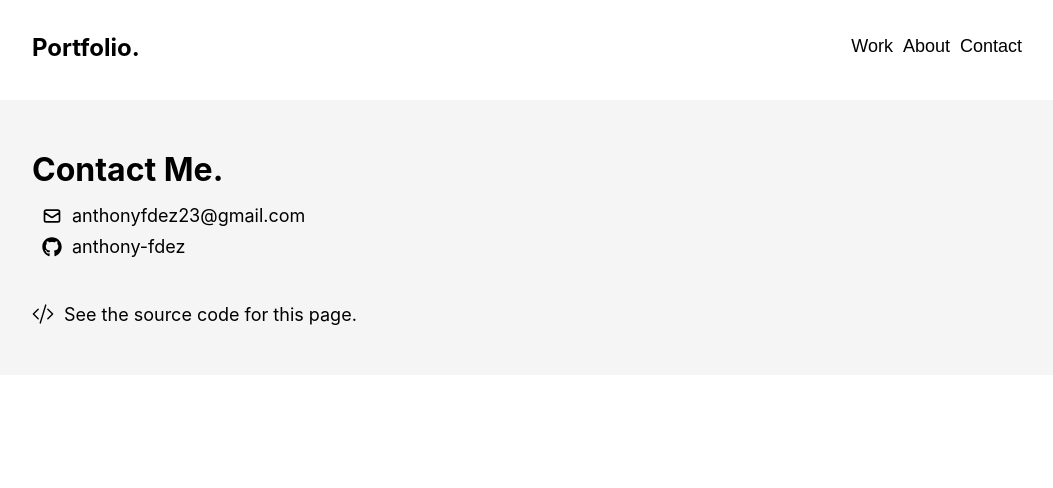
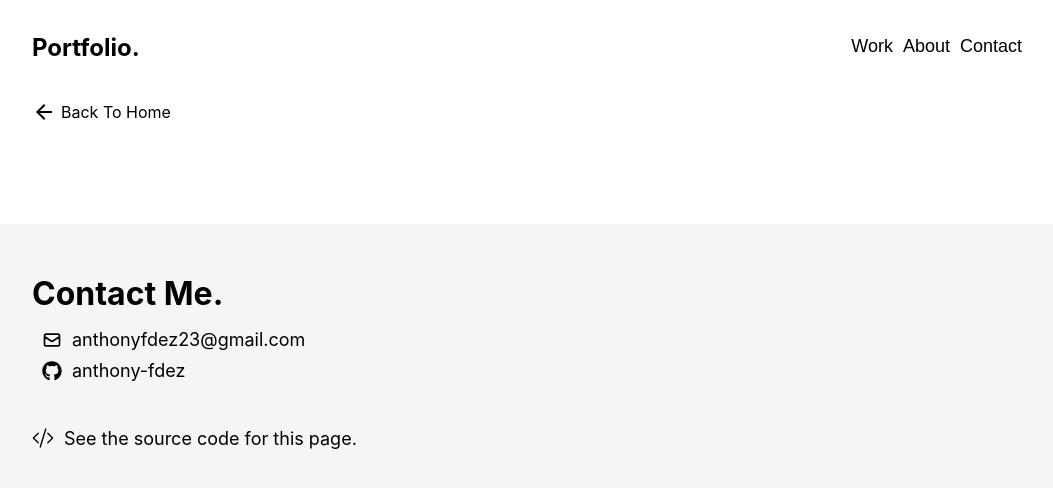
Before and after one commit to anthony-fdez/portfolio, a Next.js app: page /basketball-center in a window 1280 px wide. Shown: the top 488 px of the page, without its empty margins (108-1161 px from the left). Built offline with nearby package versions, Linux system fonts and the light colour scheme.

Commit message:
Added back to home button

```diff
--- /dev/null
+++ b/components/backToHomeButton/backToHomeButton.module.css
@@ -0,0 +1,44 @@
+@media only screen and (min-width: 901px) {
+  .container {
+    max-width: 1000px;
+    margin: auto;
+    color: black;
+  }
+  .button {
+    display: flex;
+    flex-direction: row;
+    align-items: center;
+    cursor: pointer;
+  }
+  .icon {
+    font-size: 24px;
+    margin-right: 5px;
+    transition: 200ms;
+  }
+  .button:hover > .icon {
+    transform: translateX(-5px);
+    transition: 200ms;
+  }
+}
+
+@media only screen and (max-width: 900px) {
+  .container {
+    margin: auto;
+    color: black;
+  }
+  .button {
+    display: flex;
+    flex-direction: row;
+    align-items: center;
+    cursor: pointer;
+  }
+  .icon {
+    font-size: 24px;
+    margin-right: 5px;
+    transition: 200ms;
+  }
+  .button:hover > .icon {
+    transform: translateX(-5px);
+    transition: 200ms;
+  }
+}
--- /dev/null
+++ b/components/backToHomeButton/backToHomeButton.tsx
@@ -0,0 +1,19 @@
+import Link from "next/link";
+import styles from "./backToHomebutton.module.css";
+
+import { IoMdArrowBack } from "react-icons/io";
+
+const BackToHomeButton = (): JSX.Element => {
+  return (
+    <div className={styles.container}>
+      <Link passHref href="/">
+        <div className={styles.button}>
+          <IoMdArrowBack className={styles.icon} />
+          <p>Back To Home</p>
+        </div>
+      </Link>
+    </div>
+  );
+};
+
+export default BackToHomeButton;
--- a/pages/basketball-center/basketball-center.module.css
+++ b/pages/basketball-center/basketball-center.module.css
@@ -0,0 +1,16 @@
+@media only screen and (min-width: 901px) {
+  .main {
+    max-width: 1000px;
+    margin: auto;
+    margin-top: 100px;
+  }
+}
+
+@media only screen and (max-width: 900px) {
+  .main {
+    max-width: 1000px;
+    margin: auto;
+    margin-top: 100px;
+    padding: 20px;
+  }
+}
--- a/pages/basketball-center/index.tsx
+++ b/pages/basketball-center/index.tsx
@@ -1,5 +1,6 @@
 import type { NextPage } from "next";
 import Head from "next/head";
+import BackToHomeButton from "../../components/backToHomeButton/backToHomeButton";
 import styles from "./basketball-center.module.css";
 
 const BasketballCenter: NextPage = () => {
@@ -14,7 +15,9 @@ const BasketballCenter: NextPage = () => {
         <link rel="icon" href="/favicon.ico" />
       </Head>
 
-      <main className={styles.main}></main>
+      <main className={styles.main}>
+        <BackToHomeButton />
+      </main>
 
       {/* <footer className={styles.footer}></footer> */}
     </div>
```
